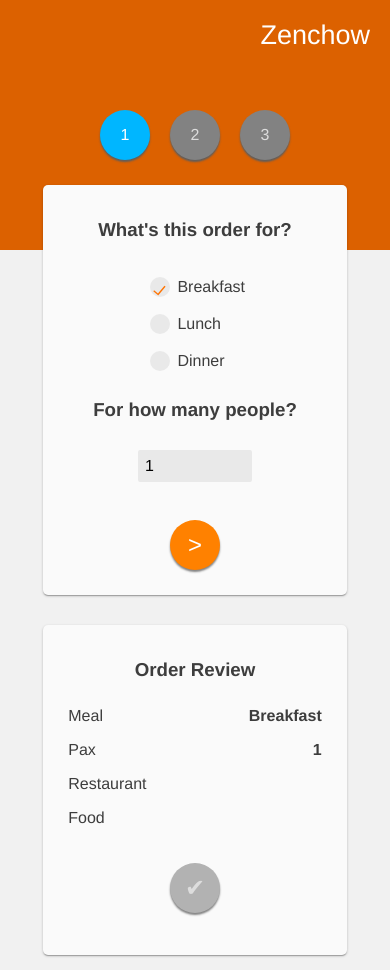
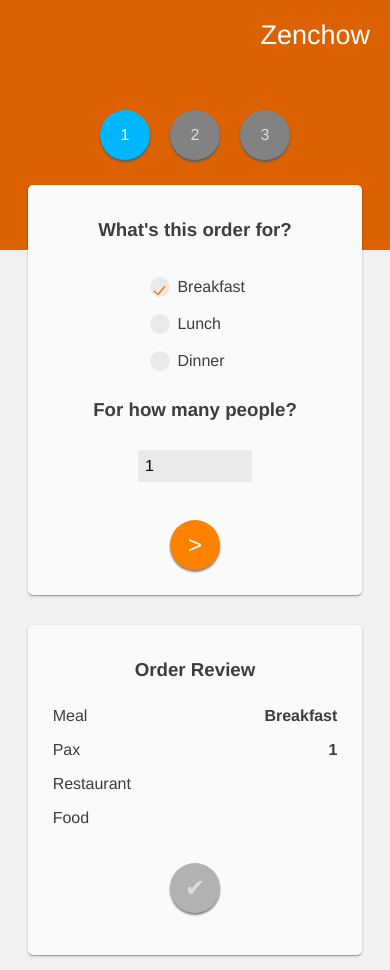
Before and after one commit to lennartnat/zenchow, a React (Create React App) app: page / in a window 390 px wide. Built offline with nearby package versions, Linux system fonts and the light colour scheme.

Commit message:
Updated select & numbox for mobile view

```diff
--- a/src/components/Card/Card.css
+++ b/src/components/Card/Card.css
@@ -4,7 +4,7 @@
   flex-direction: column;
   align-self: center;
 
-  width: 65%;
+  width: 73%;
   min-height: 300px;
   margin: 15px;
   padding: 15px 25px;
--- a/src/components/Numbox/Numbox.css
+++ b/src/components/Numbox/Numbox.css
@@ -3,7 +3,15 @@ select {
   padding: 7px;
   margin: 10px;
   min-width: 100px;
-  max-width: 150px;
+  max-width: 110px;
   background: #e9e9e9;
   border-radius: 2px;
 }
+
+@media screen and (min-width: 750px) {
+  input[type='number'],
+  select {
+    min-width: 100px;
+    max-width: 150px;
+  }
+}
```
